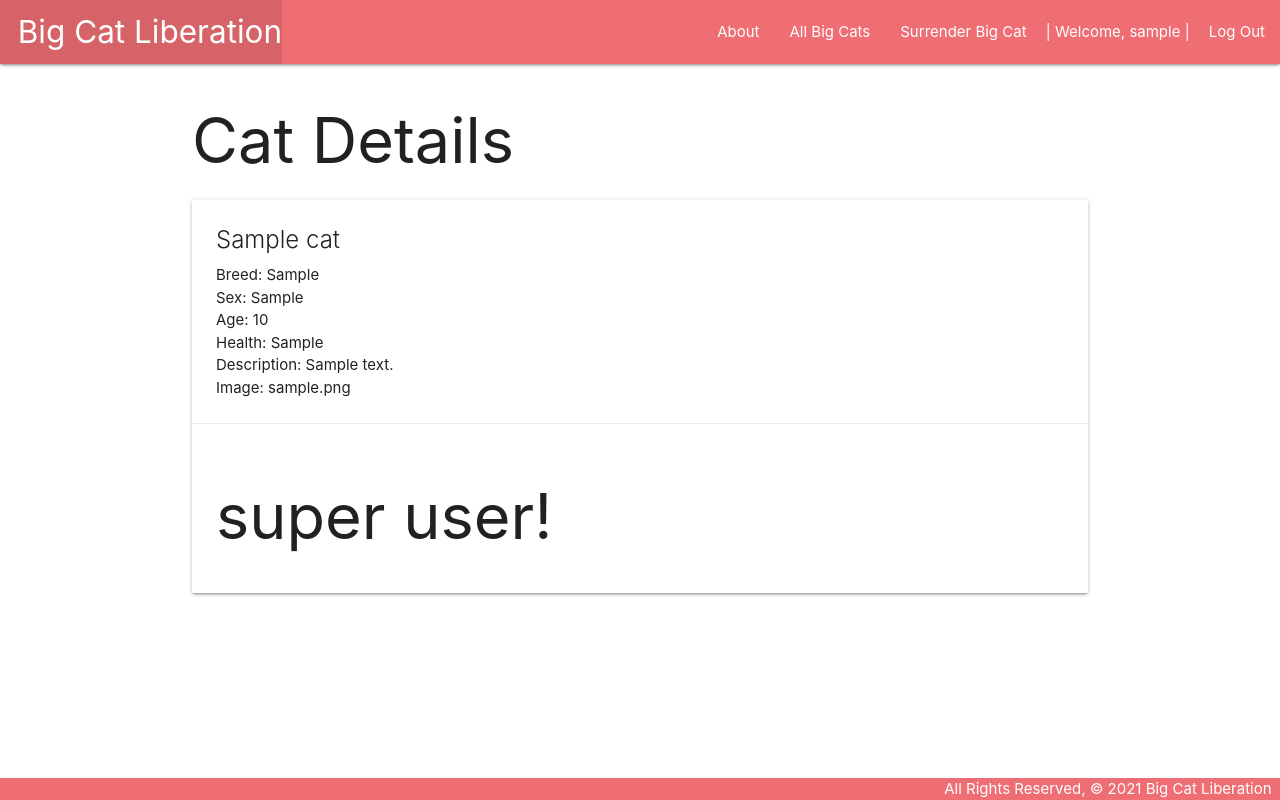
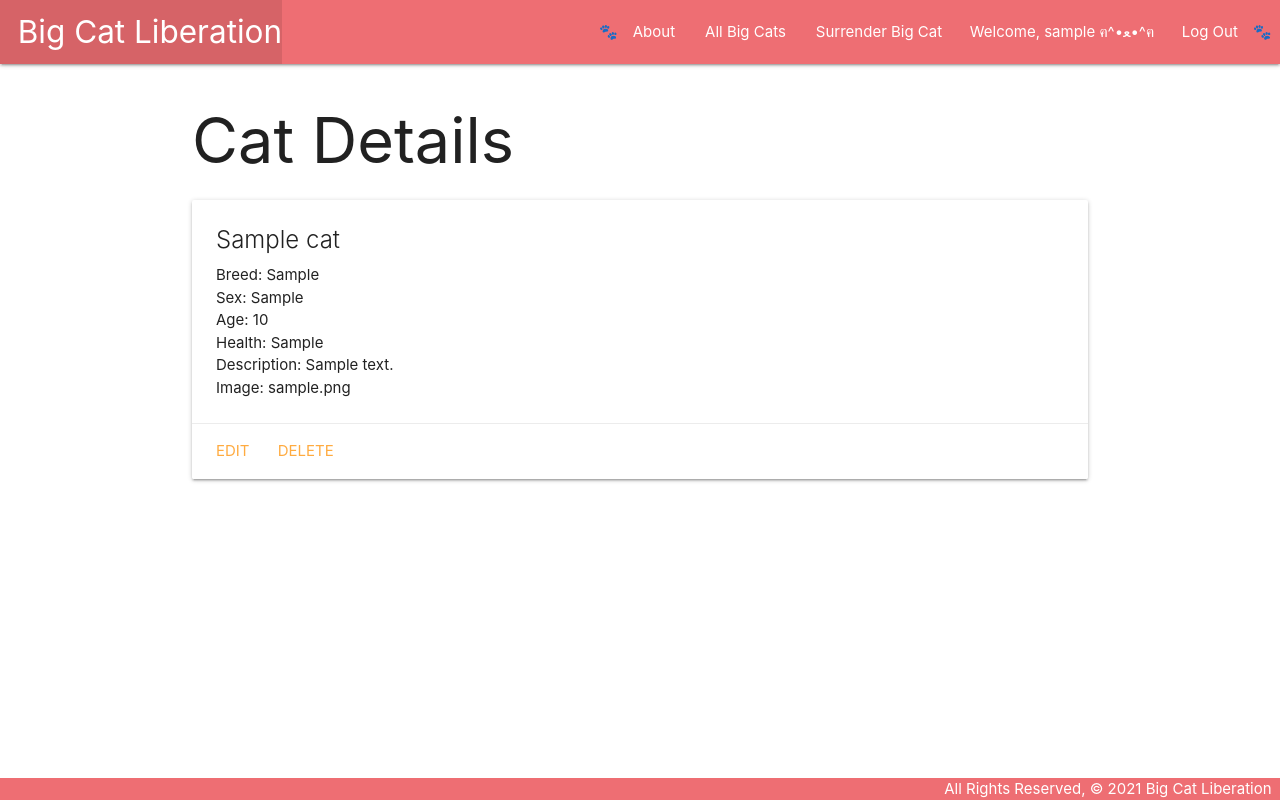
Before and after one commit to priya131998/big-cat-liberation, a Django app: page /cats/1 in a window 1280 px wide. Run offline with Django 3.2, Linux system fonts and the light colour scheme; a user stored in the database is signed in; tables that the repository leaves empty hold one stand-in row (values such as "Sample post").

Commit message:
adds paws and singular urls

```diff
--- a/main_app/templates/base.html
+++ b/main_app/templates/base.html
@@ -19,16 +19,18 @@
           <li><a href="/" class="left brand-logo">&nbsp;&nbsp;Big Cat Liberation</a></li>
         </ul>
         <ul class="right">
+          <li> &#128062; </li>
           <li><a href="{% url 'about' %}">About</a></li>
           <li><a href="{% url 'index' %}">All Big Cats</a></li>
           {% if user.is_authenticated %}
-          <li><a href="{% url 'cat_create' %}">Surrender Big Cat</a></li>
-          <li> &nbsp;|&nbsp;Welcome, {{ user }}&nbsp;|&nbsp; </li>
+          <li><a href="{% url 'cats_create' %}">Surrender Big Cat</a></li>
+          <li> &nbsp;&nbsp; Welcome, {{ user }} ฅ^•ﻌ•^ฅ &nbsp;&nbsp; </li>
           <li><a href="{% url 'logout' %}">Log Out</a></li>
           {% else %}
           <li><a href="{% url 'signup' %}">Sign Up</a></li>
           <li><a href="{% url 'login' %}">Log In</a></li>
           {% endif %}
+          <li> &#128062; &nbsp; </li>
         </ul>
       </div>
     </nav>
--- a/main_app/templates/cats/detail.html
+++ b/main_app/templates/cats/detail.html
@@ -20,9 +20,8 @@
   </div>
   {% if user.is_superuser %}
   <div class="card-action">
-    <h1>super user!</h1>
-    {% comment %} <a href="{% url 'cats_update' cat.id %}">Edit</a>
-    <a href="{% url 'cats_delete' cat.id %}">Delete</a> {% endcomment %}
+    <a href="{% url 'cats_update' cat.id %}">Edit</a>
+    <a href="{% url 'cats_delete' cat.id %}">Delete</a>
   </div>
   {% endif %}
 </div>
--- a/main_app/urls.py
+++ b/main_app/urls.py
@@ -5,7 +5,9 @@ urlpatterns = [
     path('', views.home, name='home'),
     path('about/', views.about, name='about'),
     path('cats/', views.cats_index, name='index'),
-    path('cats/create/', views.CatCreate.as_view(), name='cat_create'),
+    path('cats/create/', views.CatCreate.as_view(), name='cats_create'),
     path('cats/<int:cat_id>', views.cats_detail, name='detail'),
+    path('cats/<int:pk>/update', views.CatUpdate.as_view(), name='cats_update'),
+    path('cats/<int:pk>/delete', views.CatDelete.as_view(), name='cats_delete'),
     path('accounts/signup/', views.signup, name='signup'),
 ]
```
Also changed, not shown: main_app/templates/main_app/cat_confirm_delete.html (added, +13 -0 lines).
